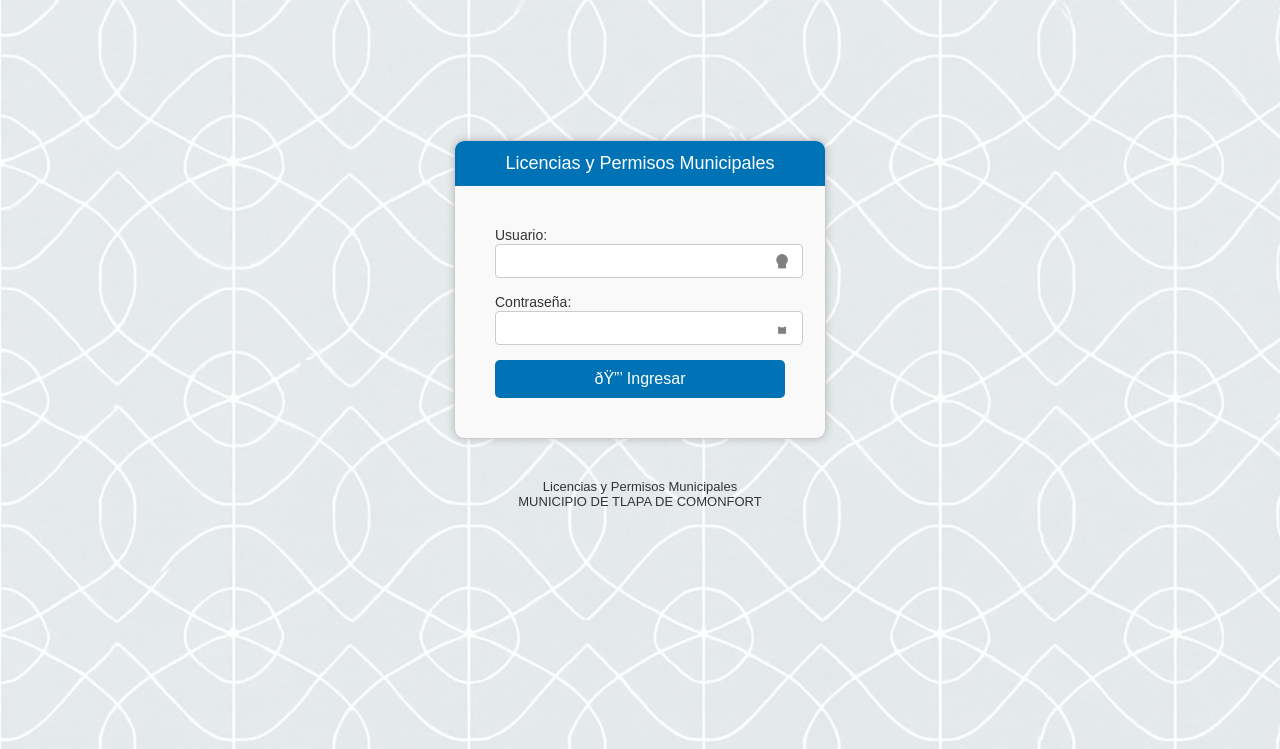
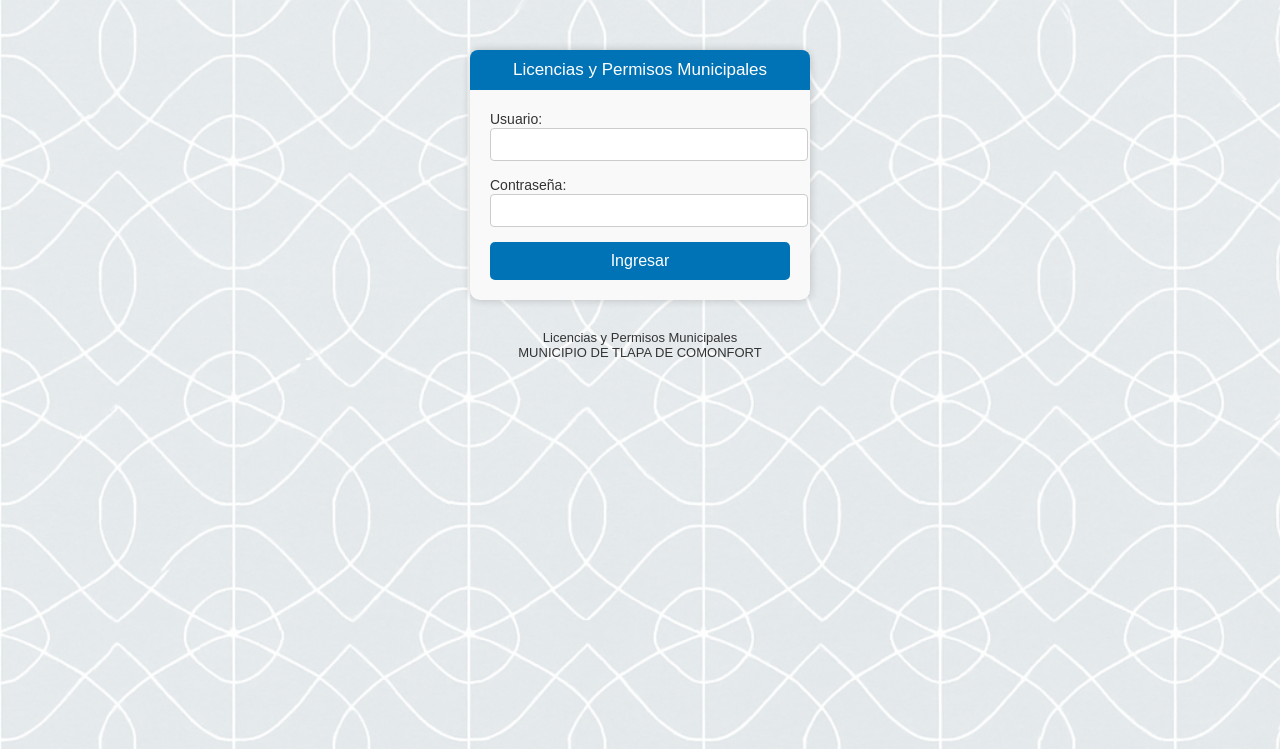
Before and after one commit to Gsr1989/Guerrero, a Flask app: page /login in a window 1280 px wide. Shown: the top 749 px of the page. Run offline with Flask 3, Linux system fonts and the light colour scheme.

Commit message:
Update login.html

```diff
--- a/templates/login.html
+++ b/templates/login.html
@@ -4,7 +4,6 @@
     <meta charset="UTF-8">
     <title>Licencias y Permisos Municipales</title>
     <meta name="viewport" content="width=device-width, initial-scale=1">
-    <link rel="stylesheet" href="{{ url_for('static', filename='css/style_login.css') }}">
     <style>
         body {
             background-image: url("{{ url_for('static', filename='img/fondo_grecas.png') }}");
@@ -21,8 +20,8 @@
             margin-top: 50px;
         }
         .login-box {
-            width: 90%;
-            max-width: 330px;
+            width: 100%;
+            max-width: 300px;
             background-color: #f9f9f9;
             border-radius: 10px;
             box-shadow: 0 0 8px rgba(0,0,0,0.2);
@@ -32,8 +31,8 @@
             background-color: #0073b7;
             color: white;
             text-align: center;
-            padding: 12px;
-            font-size: 18px;
+            padding: 10px;
+            font-size: 17px;
             border-top-left-radius: 8px;
             border-top-right-radius: 8px;
             margin: -20px -20px 20px -20px;
@@ -60,7 +59,7 @@
         }
         footer {
             text-align: center;
-            margin-top: 20px;
+            margin-top: 30px;
             font-size: 13px;
             color: #333;
         }
```
